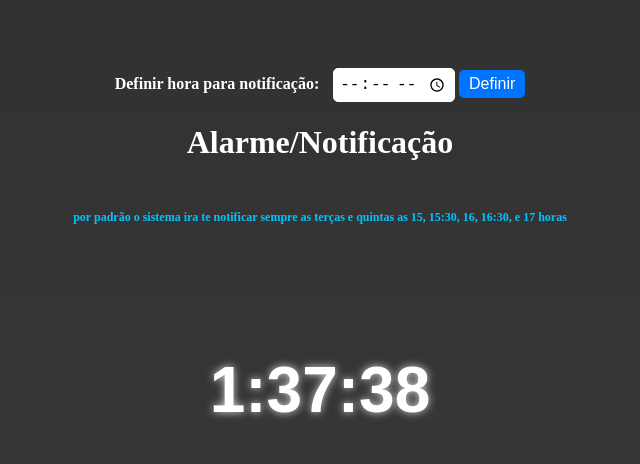
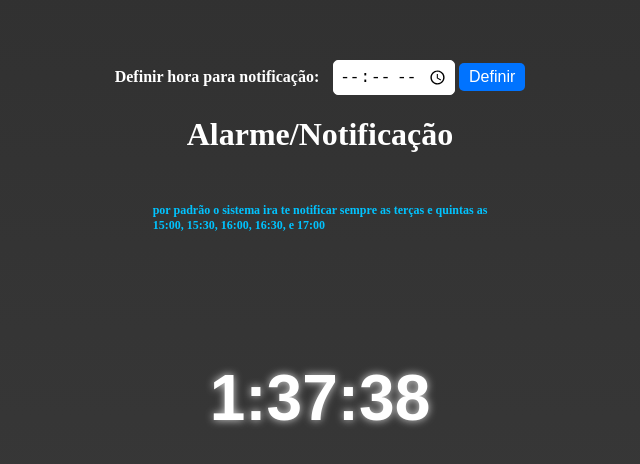
Before and after one commit to HenriqueAdriel/projeto-Alarme, a plain HTML site: page index.html in a window 1280 px wide. Shown: the part 126-590 px from the top of the page, without its empty margins (320-960 px from the left). Drawn offline with Linux system fonts and the light colour scheme.

Commit message:
adicionei o br, e corrigi algumas coisas

```diff
--- a/index.html
+++ b/index.html
@@ -35,7 +35,7 @@
 </head>
 <body>
     <h1>Alarme/Notificação</h1>
-    <h6 class="custom-h6">por padrão o sistema ira te notificar sempre as terças e quintas as 15, 15:30, 16, 16:30, e 17 horas</h6>
+    <h6 class="custom-h6">por padrão o sistema ira te notificar sempre as terças e quintas as <br> 15:00, 15:30, 16:00, 16:30, e 17:00</h6>
     <h2 id="clock">00:00:00</h2>
 
     <script src="./script.js"></script>
```
